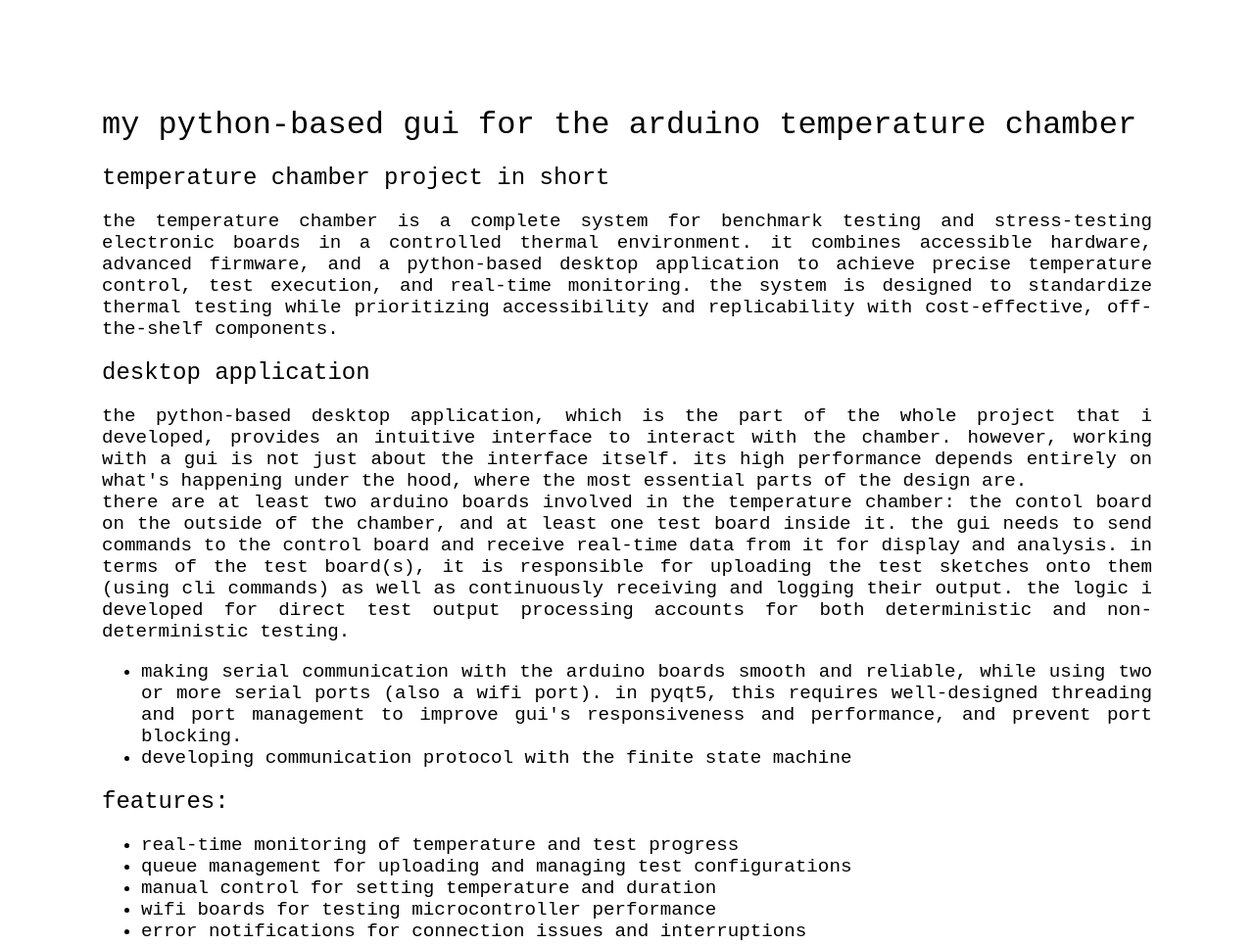
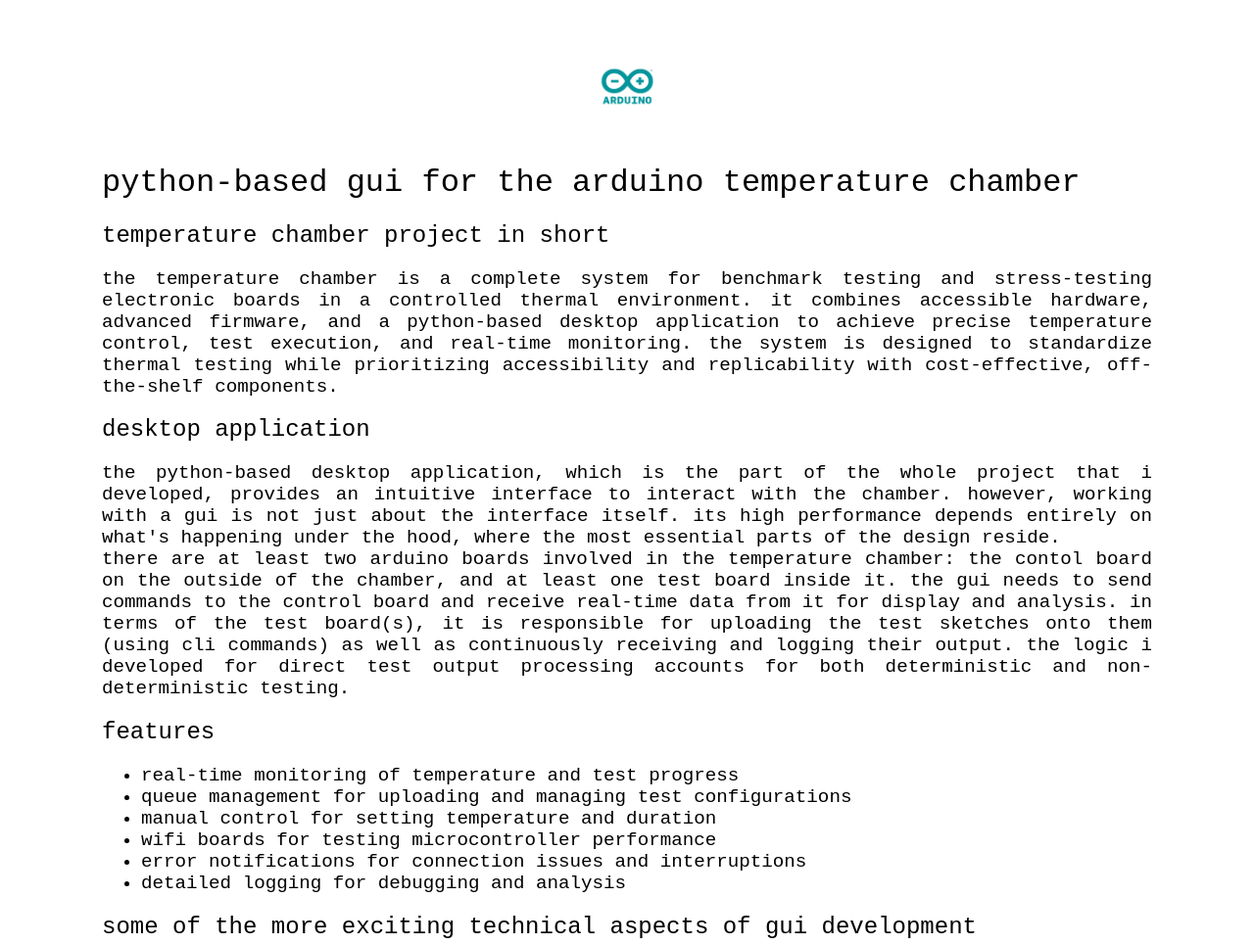
Before and after one commit to owenboy9/arduinogui, a plain HTML site: page code/index.html in a window 1280 px wide. Shown: the top 965 px of the page at 98% size. Drawn offline with Linux system fonts and the light colour scheme; a web font is replaced by a local one.

Commit message:
add more text

```diff
--- a/code/index.html
+++ b/code/index.html
@@ -10,17 +10,15 @@
     </style>
 </head>
 <body>
-  <h1>my python-based gui for the arduino temperature chamber</h1>
+  <div class="logo">
+    <img src="../assets/pics/arduino.png" alt="logo">
+  </div>
+  <h1>python-based gui for the arduino temperature chamber</h1>
   <h2>temperature chamber project in short</h2>
   <p>the temperature chamber is a complete system for benchmark testing and stress-testing electronic boards in a controlled thermal environment. it combines accessible hardware, advanced firmware, and a python-based desktop application to achieve precise temperature control, test execution, and real-time monitoring. the system is designed to standardize thermal testing while prioritizing accessibility and replicability with cost-effective, off-the-shelf components.</p>
   <h2>desktop application</h2>
-  <p>the python-based desktop application, which is the part of the whole project that i developed, provides an intuitive interface to interact with the chamber. however, working with a gui is not just about the interface itself. its high performance depends entirely on what's happening under the hood, where the most essential parts of the design are.<br/>there are at least two arduino boards involved in the temperature chamber: the contol board on the outside of the chamber, and at least one test board inside it. the gui needs to send commands to the control board and receive real-time data from it for display and analysis. in terms of the test board(s), it is responsible for uploading the test sketches onto them (using cli commands) as well as continuously receiving and logging their output. the logic i developed for direct test output processing accounts for both deterministic and non-deterministic testing.<br/></p>
-  <ul>
-    <li>making serial communication with the arduino boards smooth and reliable, while using two or more serial ports (also a wifi port). in pyqt5, this requires well-designed threading and port management to improve gui's responsiveness and performance, and prevent port blocking.</li>
-    <li>developing communication protocol with the finite state machine</li>
-
-  </ul>
-  <h2>features:</h2>
+  <p>the python-based desktop application, which is the part of the whole project that i developed, provides an intuitive interface to interact with the chamber. however, working with a gui is not just about the interface itself. its high performance depends entirely on what's happening under the hood, where the most essential parts of the design reside.<br/>there are at least two arduino boards involved in the temperature chamber: the contol board on the outside of the chamber, and at least one test board inside it. the gui needs to send commands to the control board and receive real-time data from it for display and analysis. in terms of the test board(s), it is responsible for uploading the test sketches onto them (using cli commands) as well as continuously receiving and logging their output. the logic i developed for direct test output processing accounts for both deterministic and non-deterministic testing.</p>
+  <h2>features</h2>
   <ul>
     <li>real-time monitoring of temperature and test progress</li>
     <li>queue management for uploading and managing test configurations</li>
@@ -29,5 +27,14 @@
     <li>error notifications for connection issues and interruptions</li>
     <li>detailed logging for debugging and analysis</li>
   </ul>
+  <h2>some of the more exciting technical aspects of gui development</h2>
+  <ul>
+    <li>THREADING _____ in pyqt5, making serial communication with the arduino boards smooth and reliable, while using two or more serial ports (also a wifi port), requires well-designed threading and port management to improve the gui's performance, and prevent port access conflicts and blocking. this also implies sub-threading and temporary port-killing as well as their subsequent resuscitation.</li>
+    <li>COMMUNICATION PROTOCOL _____ developing a communication protocol with a finite state machine is essential to securing a reliable exchange between the gui and the control board. its cornerstone elements are 'handshake' and 'ping.' handshake checks if the serial communication is working, and it transmits some basic data between the gui and the control board, such as current timestamp for accurate operation synchronization. ping is sent to the board continuously at an interval of 500 milliseconds, and its role is twofold. firstly, it retrieves all current info on, for example, machine state, temperature inside the chamber, test queue and current test sequence, for precise monitoring and display updates. its second purpose is to make sure the serial communication is working at all times: if ping does not come back from the control board for a specific time, the user gets an alert.<br/>in the case of the test board(s), the situation is simpler, as there is no need for timestamp synchronization or other data updates. the only purpose of a communication protocol here is to check if the serial communication is not broken. all other deviancies are handled differently: a failure in sketch compilation and upload will immediately raise errors, while incorrect test output transmission, as a part of the test itself, gets logged and visually signalled in the gui.</li>
+    <li>TEST PROGRESS BARS _____ </li>
+    <li>EDGE-CASE ERROR HANDLING _____</li>
+    <li>CLI COMMANDS _____</li>
+  </ul>
+  <footer>© 2025 owen kraus</footer>
 </body>
 </html>
--- a/code/style.css
+++ b/code/style.css
@@ -11,10 +11,28 @@
 body {
   padding-left: 6rem;
   padding-right: 6rem;
-  padding-top: 5rem;
-  padding-bottom: 5rem;
+  padding-top: 3rem;
+  padding-bottom: 3rem;
 }
 
 p, li {
   font-size: 1.2rem;
 }
+
+.logo {
+  display: flex;
+  justify-content: center;
+  align-items: center;
+  margin-bottom: 3rem;
+}
+
+.logo img {
+  width: 4rem;
+}
+
+footer{
+  display: flex;
+  justify-content: center;
+  align-items: center;
+  margin-top: 5rem;
+}
```
